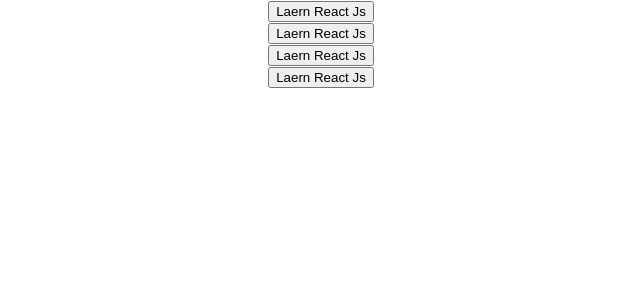
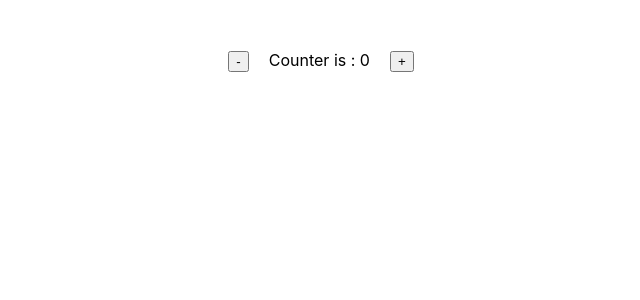
Before and after one commit to awais882s/counter-app, a React (Create React App) app: page / in a window 1280 px wide. Shown: the top 300 px of the page, without its empty margins (319-959 px from the left). Built offline with nearby package versions, Linux system fonts and the light colour scheme.

Commit message:
counter var

```diff
--- a/src/App.js
+++ b/src/App.js
@@ -1,7 +1,8 @@
 import "./App.css";
 // import Parent from "./Components/Parent";
 // for counter app
-import Counter from "./Components Buttons/Counter";
+// import Counter from "./Components Buttons/Counter";
+import Counter1 from "./Conuter App/Counter1";
 
 function App() {
   let Sampledata = {
@@ -15,12 +16,13 @@
   return (
     <div className="App">
       {/* <Parent></Parent> */}
-      <Counter
+      {/* <Counter
         Sampledata={Sampledata}
         Sampledata1={Sampledata1}
         Sampledata2={Sampledata2}
         Sampledata3={Sampledata3}
-      ></Counter>
+      ></Counter> */}
+      <Counter1></Counter1>
     </div>
   );
 }
--- /dev/null
+++ b/src/Conuter App/Counter1.js
@@ -0,0 +1,19 @@
+function Counter1() {
+  let counter = 0;
+  const incrementHandler = () => {
+    counter++;
+    alert("Increment" + counter);
+  };
+  const decrementHandler = () => {
+    counter--;
+    alert("Decrement" + counter);
+  };
+  return (
+    <div style={{ padding: 50 }}>
+      <button onClick={decrementHandler}>-</button>
+      <span style={{ padding: 20 }}>Counter is : {counter}</span>
+      <button onClick={incrementHandler}>+</button>
+    </div>
+  );
+}
+export default Counter1;
```
